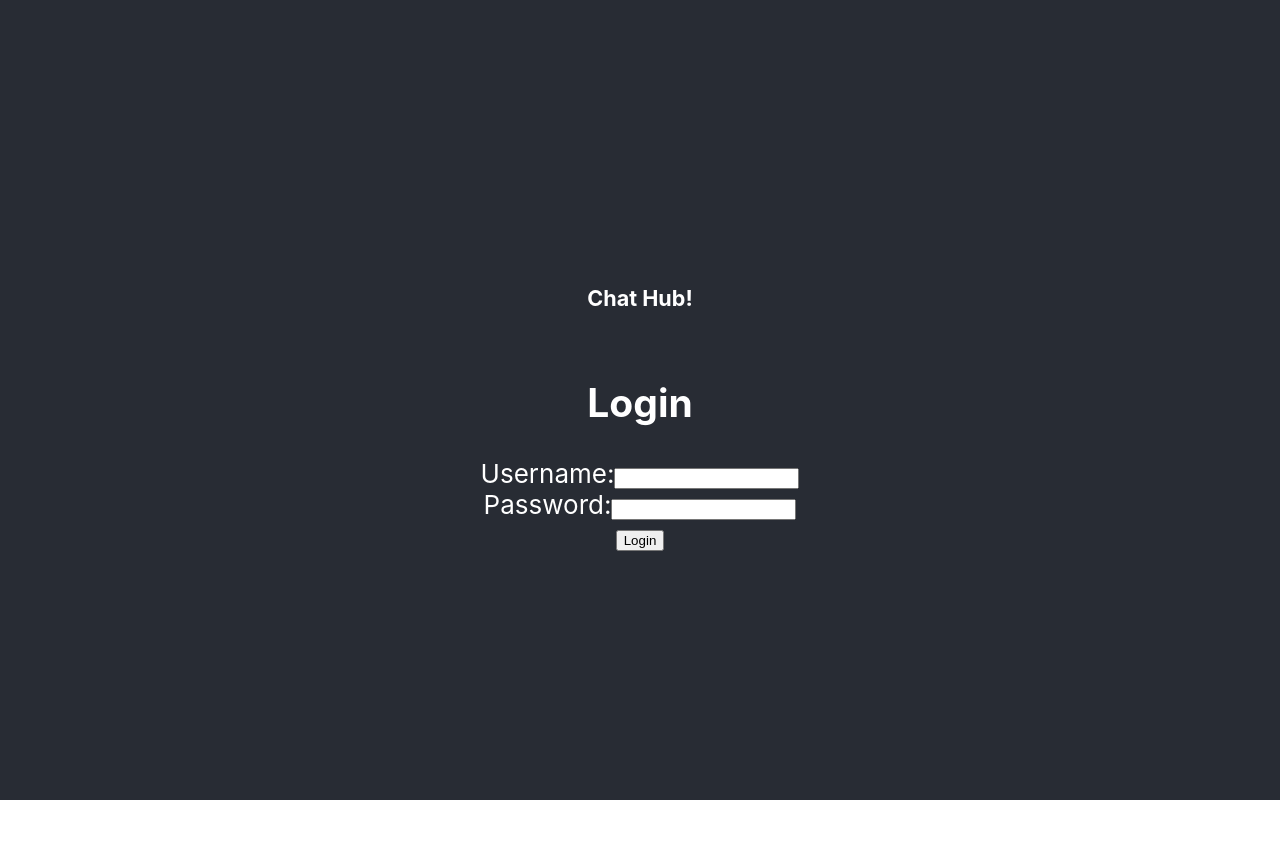
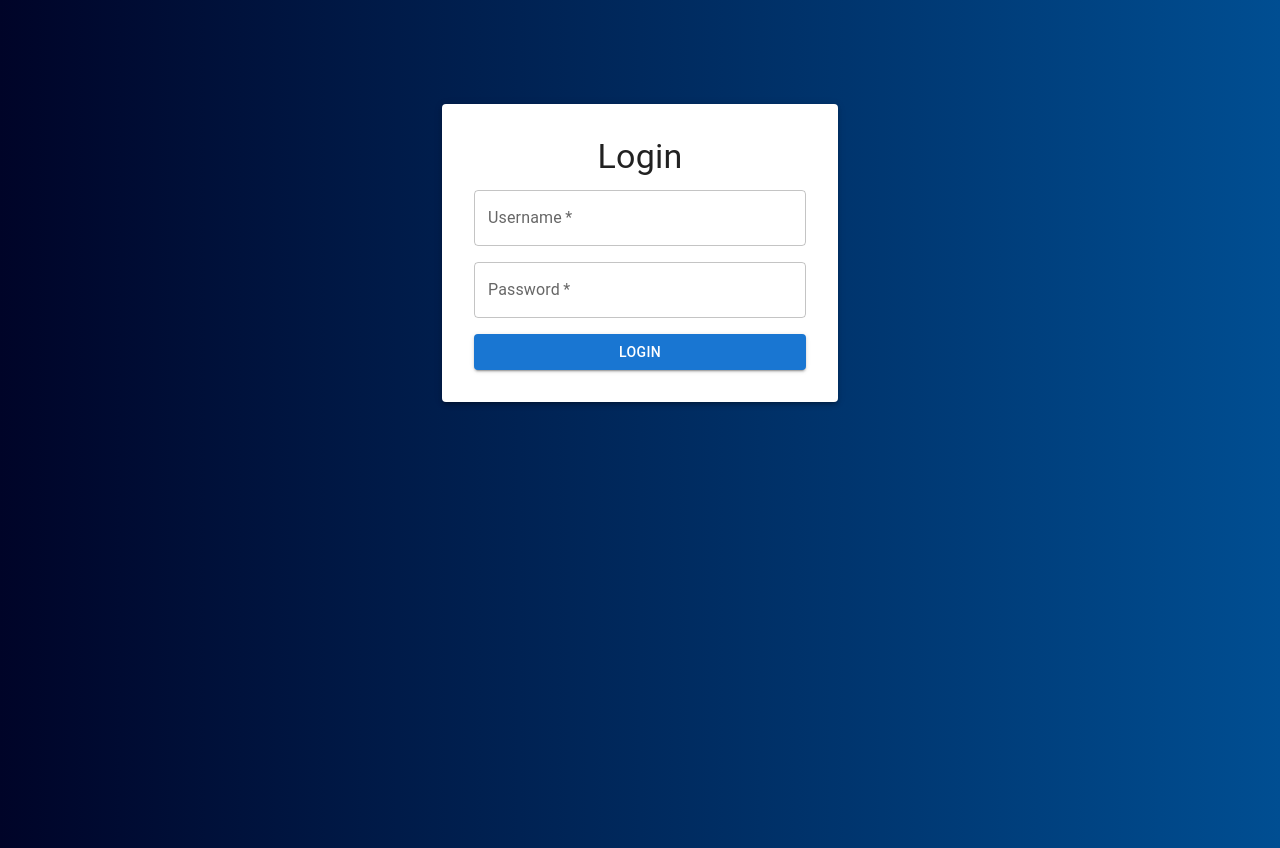
Before and after one commit to SachinKS-Dev/auth, a React (Create React App) app in the folder client/: page /login in a window 1280 px wide. Before the commit the page ends 800 px from the top, so only its background shows below. Built offline with nearby package versions, Linux system fonts and the light colour scheme.

Commit message:
feat: addedd material ui

```diff
--- a/client/package.json
+++ b/client/package.json
@@ -5,6 +5,7 @@
   "dependencies": {
     "@emotion/react": "^11.13.0",
     "@emotion/styled": "^11.13.0",
+    "@mui/icons-material": "^5.16.7",
     "@mui/material": "^5.16.7",
     "@stomp/stompjs": "^7.0.0",
     "@testing-library/jest-dom": "^5.17.0",
--- a/client/src/App.js
+++ b/client/src/App.js
@@ -1,7 +1,7 @@
 // src/App.js
 import React from 'react';
 import { BrowserRouter as Router, Route, Routes, Navigate } from 'react-router-dom';
-import './App.css';
+import { Container, Box, Typography, Link } from '@mui/material';
 import Register from './Register';
 import Login from './Login';
 import Dashboard from './Dashboard';
@@ -11,20 +11,38 @@ function App() {
 
   return (
     <Router>
-      <div className="App">
+      <Container maxWidth={false} sx={{ background: 'linear-gradient(to right, #000428, #004e92)', }}>
+        <Box
+          className="App"
+          sx={{
+            // background: 'linear-gradient(to right, #000428, #004e92)',
+            borderRadius: 2,
+            padding: 3,
+            color: '#fff',
+            textAlign: 'center',
+            minHeight: '100vh',
+          }}
+        >
           <header className="App-header">
-          <h5>Chat Hub!</h5>
             <Routes>
               <Route path="/register" element={<Register />} />
               <Route path="/login" element={<Login />} />
-            <Route path="/" element={<p>Home Page. <a href="/register">Register</a> | <a href="/login">Login</a></p>} />
+              <Route
+                path="/"
+                element={
+                  <Typography variant="h6">
+                    <Link href="/register" color="inherit">Register</Link> | <Link href="/login" color="inherit">Login</Link>
+                  </Typography>
+                }
+              />
               <Route
                 path="/dashboard"
                 element={isAuthenticated ? <Dashboard /> : <Navigate to="/login" />}
               />
             </Routes>
           </header>
-      </div>
+        </Box>
+      </Container>
     </Router>
   );
 }
--- a/client/src/ChatComponent.js
+++ b/client/src/ChatComponent.js
@@ -1,4 +1,5 @@
 import React, { useState, useEffect, useRef } from 'react';
+import { Box, TextField, Button, Typography } from '@mui/material';
 
 function ChatComponent({ chatRoomId }) {
     const [messages, setMessages] = useState([]);
@@ -6,29 +7,25 @@ function ChatComponent({ chatRoomId }) {
     const [ws, setWs] = useState(null);
     const chatEndRef = useRef(null);
 
-    // Retrieve username from local storage
     const username = localStorage.getItem('username');
 
     useEffect(() => {
-        // Establish WebSocket connection
+        if (chatRoomId) {
             const socket = new WebSocket(`ws://localhost:8001/ws/chat/${chatRoomId}/`);
-
             setWs(socket);
 
-        // Handle incoming WebSocket messages
             socket.onmessage = (e) => {
                 const data = JSON.parse(e.data);
                 setMessages((prevMessages) => [...prevMessages, data]);
             };
 
-        // Scroll to the end of the chat when a new message arrives
             return () => {
                 socket.close();
             };
+        }
     }, [chatRoomId]);
 
     useEffect(() => {
-        // Auto-scroll to the latest message when messages are updated
         chatEndRef.current?.scrollIntoView({ behavior: 'smooth' });
     }, [messages]);
 
@@ -36,62 +33,37 @@ function ChatComponent({ chatRoomId }) {
         if (ws && newMessage.trim() !== '') {
             const messageData = {
                 message: newMessage.trim(),
-                username: username, // Include username in the message data
+                username: username,
             };
             ws.send(JSON.stringify(messageData));
             setNewMessage('');
         }
     };
 
-    const handleKeyPress = (e) => {
-        if (e.key === 'Enter') {
-            handleSendMessage();
-        }
-    };
-
     return (
-        <div>
-            <div
-                style={{
-                    border: '1px solid #ddd',
-                    borderRadius: '8px',
-                    padding: '10px',
-                    height: '300px',
-                    overflowY: 'scroll',
-                    marginBottom: '10px',
-                }}
-            >
+        <Box sx={{ p: 2 }}>
+            <Box sx={{ border: '1px solid #ddd', borderRadius: 2, p: 2, height: 300, overflowY: 'auto', mb: 2 }}>
                 {messages.map((message, index) => (
-                    <div key={index} style={{ marginBottom: '10px' }}>
+                    <Typography key={index} sx={{ mb: 1 }}>
                         <strong>{message.sender}</strong>: {message.message}
-                    </div>
+                    </Typography>
                 ))}
                 <div ref={chatEndRef} />
-            </div>
-            <div style={{ display: 'flex' }}>
-                <input
-                    type="text"
+            </Box>
+            <Box sx={{ display: 'flex' }}>
+                <TextField
+                    fullWidth
                     value={newMessage}
                     onChange={(e) => setNewMessage(e.target.value)}
-                    onKeyPress={handleKeyPress}
                     placeholder="Type your message..."
-                    style={{
-                        flexGrow: 1,
-                        marginRight: '10px',
-                        padding: '8px',
-                        borderRadius: '4px',
-                        border: '1px solid #ddd',
-                    }}
+                    onKeyPress={(e) => e.key === 'Enter' && handleSendMessage()}
+                    sx={{ mr: 1 }}
                 />
-                <button
-                    onClick={handleSendMessage}
-                    style={{ padding: '8px 16px' }}
-                    disabled={!newMessage.trim()}
-                >
+                <Button variant="contained" color="primary" onClick={handleSendMessage} disabled={!newMessage.trim()}>
                     Send
-                </button>
-            </div>
-        </div>
+                </Button>
+            </Box>
+        </Box>
     );
 }
 
--- a/client/src/Dashboard.js
+++ b/client/src/Dashboard.js
@@ -1,9 +1,10 @@
-import React, {useState, useEffect} from 'react';
-import {Container, Typography} from '@mui/material';
+import React, { useState, useEffect } from 'react';
+import { Container, Typography, Grid, Dialog, IconButton, Paper, Snackbar, Alert } from '@mui/material';
+import CloseIcon from '@mui/icons-material/Close';
 import axios from './axiosInstance';
 import UserList from './UserList';
-import ReceivedRequests from './ReceivedRequests';
-import ChatSection from './ChatSection';
+import ChatComponent from './ChatComponent';
+import ReceivedRequests from "./ReceivedRequests";
 
 function Dashboard() {
     const [users, setUsers] = useState([]);
@@ -13,6 +14,8 @@ function Dashboard() {
     const [message, setMessage] = useState('');
     const [selectedChatRoomId, setSelectedChatRoomId] = useState(null);
     const [selectedChatUser, setSelectedChatUser] = useState(null);
+    const [chatOpen, setChatOpen] = useState(false);
+    const [openSnackbar, setOpenSnackbar] = useState(false); // Initialize Snackbar state
 
     const token = localStorage.getItem('token');
     const username = localStorage.getItem('username');
@@ -21,33 +24,36 @@ function Dashboard() {
         const fetchUsers = async () => {
             try {
                 const response = await axios.get('users/', {
-                    headers: {Authorization: `Token ${token}`},
+                    headers: { Authorization: `Token ${token}` },
                 });
                 setUsers(response.data);
             } catch (err) {
                 setError('Failed to fetch users.');
+                setOpenSnackbar(true); // Show Snackbar on error
             }
         };
 
         const fetchReceivedRequests = async () => {
             try {
                 const response = await axios.get('interests/received/', {
-                    headers: {Authorization: `Token ${token}`},
+                    headers: { Authorization: `Token ${token}` },
                 });
                 setReceivedRequests(response.data);
             } catch (err) {
                 setError('Failed to fetch received requests.');
+                setOpenSnackbar(true); // Show Snackbar on error
             }
         };
 
         const fetchSentRequests = async () => {
             try {
                 const response = await axios.get('interests/sent/', {
-                    headers: {Authorization: `Token ${token}`},
+                    headers: { Authorization: `Token ${token}` },
                 });
                 setSentRequests(response.data);
             } catch (err) {
                 setError('Failed to fetch sent requests.');
+                setOpenSnackbar(true); // Show Snackbar on error
             }
         };
 
@@ -56,48 +62,64 @@ function Dashboard() {
         fetchSentRequests();
     }, [token]);
 
+    useEffect(() => {
+        if (error || message) {
+            setOpenSnackbar(true); // Show Snackbar when there's an error or message
+        }
+    }, [error, message]);
+
     const handleSendInterest = async (userId) => {
+        setOpenSnackbar(false); // Close Snackbar before setting new message/error
         try {
-            await axios.post('interests/', {to_user: userId}, {
-                headers: {Authorization: `Token ${token}`},
+            await axios.post('interests/', { to_user: userId }, {
+                headers: { Authorization: `Token ${token}` },
             });
             setMessage('Interest sent successfully!');
             setError('');
+            setOpenSnackbar(true); // Reopen Snackbar
         } catch (err) {
             setError('Failed to send interest.');
             setMessage('');
+            setOpenSnackbar(true); // Reopen Snackbar
         }
     };
 
     const handleConfirmInterest = async (interestId, status) => {
+        setOpenSnackbar(false); // Close Snackbar before setting new message/error
         try {
-            await axios.post(`interests/${interestId}/handle/`, {status: status}, {
-                headers: {Authorization: `Token ${token}`},
+            await axios.post(`interests/${interestId}/handle/`, { status: status }, {
+                headers: { Authorization: `Token ${token}` },
             });
             setMessage(`Interest ${status === 2 ? 'accepted' : 'rejected'} successfully!`);
             setError('');
+            setOpenSnackbar(true); // Reopen Snackbar
 
             const response = await axios.get('interests/received/', {
-                headers: {Authorization: `Token ${token}`},
+                headers: { Authorization: `Token ${token}` },
             });
             setReceivedRequests(response.data);
         } catch (err) {
             setError(`Failed to ${status === 1 ? 'accept' : 'reject'} the interest.`);
             setMessage('');
+            setOpenSnackbar(true); // Reopen Snackbar
         }
     };
 
     const handleChat = async (userId) => {
+        setOpenSnackbar(false); // Close Snackbar before setting new message/error
         try {
-            const response = await axios.post('chatrooms/create_or_get/', {participant_id: userId}, {
-                headers: {Authorization: `Token ${token}`},
+            const response = await axios.post('chatrooms/create_or_get/', { participant_id: userId }, {
+                headers: { Authorization: `Token ${token}` },
             });
             setSelectedChatRoomId(response.data.chat_room_id);
             setSelectedChatUser(users.find(user => user.id === userId));
+            setChatOpen(true);
             setError('');
+            setOpenSnackbar(true); // Reopen Snackbar
         } catch (err) {
             setError('Failed to start chat.');
             setMessage('');
+            setOpenSnackbar(true); // Reopen Snackbar
         }
     };
 
@@ -111,37 +133,73 @@ function Dashboard() {
         return acceptedReceivedRequest || acceptedSentRequest;
     };
 
+    const handleCloseChat = () => {
+        setChatOpen(false);
+        setSelectedChatRoomId(null);
+        setSelectedChatUser(null);
+    };
+
+    const handleCloseSnackbar = () => {
+        setOpenSnackbar(false);
+    };
+
     return (
-        <Container maxWidth="lg" sx={{mt: 4}}>
-            <Typography variant="h4" gutterBottom>
-                Dashboard - {username}
+        <Container maxWidth="lg" sx={{ mt: 2, borderRadius: 2 }}>
+            <Typography variant="h2" gutterBottom sx={{ mb: 4, p: 2}}>
+                {username}
             </Typography>
 
-            {error && <Typography color="error">{error}</Typography>}
-            {message && <Typography color="primary">{message}</Typography>}
+            {/* Add some space below the username */}
+            <div style={{ marginBottom: '16px' }}></div>
 
-            <section>
-                <Typography variant="h5">Users</Typography>
-                <UserList
-                    users={users}
-                    handleSendInterest={handleSendInterest}
-                    handleChat={handleChat}
-                    isChatAvailable={isChatAvailable}
-                />
-            </section>
+            <Snackbar
+                open={openSnackbar}
+                autoHideDuration={2000}
+                onClose={handleCloseSnackbar}
+                anchorOrigin={{ vertical: 'top', horizontal: 'center' }}
+            >
+                <Alert onClose={handleCloseSnackbar} severity={error ? 'error' : 'success'}>
+                    {error || message}
+                </Alert>
+            </Snackbar>
 
-            <section>
-                <Typography variant="h5">Received Requests</Typography>
-                <ReceivedRequests
-                    receivedRequests={receivedRequests}
-                    handleConfirmInterest={handleConfirmInterest}
-                />
-            </section>
+            <Grid container spacing={2}>
+                <Grid item xs={6}>
+                    <Paper elevation={3} sx={{ p: 2, borderRadius: 2, height: '100%' }}>
+                        <Typography variant="h5" gutterBottom>Notifications</Typography>
+                        <ReceivedRequests
+                            receivedRequests={receivedRequests}
+                            handleConfirmInterest={handleConfirmInterest}
+                        />
+                    </Paper>
+                </Grid>
+                <Grid item xs={6}>
+                    <Paper elevation={3} sx={{ p: 2, borderRadius: 2, height: '100%' }}>
+                        <Typography variant="h5" gutterBottom>Users</Typography>
+                        <div style={{ height: '400px', overflowY: 'hidden' }}>
+                            <UserList
+                                users={users}
+                                handleSendInterest={handleSendInterest}
+                                handleChat={handleChat}
+                                isChatAvailable={isChatAvailable}
+                            />
+                        </div>
+                    </Paper>
+                </Grid>
+            </Grid>
 
-            <ChatSection
-                selectedChatRoomId={selectedChatRoomId}
-                selectedChatUser={selectedChatUser}
-            />
+            <Dialog open={chatOpen} onClose={handleCloseChat} maxWidth="sm" fullWidth>
+                <IconButton
+                    edge="end"
+                    color="inherit"
+                    onClick={handleCloseChat}
+                    aria-label="close"
+                    style={{ position: 'absolute', right: 8, top: 8 }}
+                >
+                    <CloseIcon />
+                </IconButton>
+                <ChatComponent chatRoomId={selectedChatRoomId} />
+            </Dialog>
         </Container>
     );
 }
--- a/client/src/Login.js
+++ b/client/src/Login.js
@@ -1,7 +1,7 @@
-// src/Login.js
-import React, {useState} from 'react';
+import React, { useState } from 'react';
 import axios from './axiosInstance';
-import {useNavigate} from 'react-router-dom';
+import { useNavigate } from 'react-router-dom';
+import { Container, TextField, Button, Typography, Box, Paper } from '@mui/material';
 
 function Login() {
     const [username, setUsername] = useState('');
@@ -13,7 +13,7 @@ function Login() {
     const handleSubmit = async (e) => {
         e.preventDefault();
         try {
-            const response = await axios.post('login/', {username, password});
+            const response = await axios.post('login/', { username, password });
             localStorage.setItem('token', response.data.token); // Store token in localStorage
             localStorage.setItem('username', username); // Store username in localStorage
             setMessage('Login successful!');
@@ -26,22 +26,49 @@ function Login() {
     };
 
     return (
-        <div>
-            <h2>Login</h2>
-            <form onSubmit={handleSubmit}>
-                <div>
-                    <label>Username:</label>
-                    <input type="text" value={username} onChange={(e) => setUsername(e.target.value)} required/>
-                </div>
-                <div>
-                    <label>Password:</label>
-                    <input type="password" value={password} onChange={(e) => setPassword(e.target.value)} required/>
-                </div>
-                <button type="submit">Login</button>
-                {error && <p style={{color: 'red'}}>{error}</p>}
-                {message && <p style={{color: 'green'}}>{message}</p>}
-            </form>
-        </div>
+        <Container maxWidth="xs">
+            <Paper elevation={3} sx={{ padding: 4, mt: 10 }}>
+                <Typography variant="h4" component="h1" gutterBottom align="center">
+                    Login
+                </Typography>
+                <form onSubmit={handleSubmit}>
+                    <Box mb={2}>
+                        <TextField
+                            label="Username"
+                            variant="outlined"
+                            fullWidth
+                            value={username}
+                            onChange={(e) => setUsername(e.target.value)}
+                            required
+                        />
+                    </Box>
+                    <Box mb={2}>
+                        <TextField
+                            label="Password"
+                            type="password"
+                            variant="outlined"
+                            fullWidth
+                            value={password}
+                            onChange={(e) => setPassword(e.target.value)}
+                            required
+                        />
+                    </Box>
+                    <Button type="submit" variant="contained" color="primary" fullWidth>
+                        Login
+                    </Button>
+                    {error && (
+                        <Typography color="error" align="center" sx={{ mt: 2 }}>
+                            {error}
+                        </Typography>
+                    )}
+                    {message && (
+                        <Typography color="primary" align="center" sx={{ mt: 2 }}>
+                            {message}
+                        </Typography>
+                    )}
+                </form>
+            </Paper>
+        </Container>
     );
 }
 
```
Also changed, not shown: 1 other file (tests, documents, lock files or other folders). Lines whose indentation alone changed are shown as unchanged.
